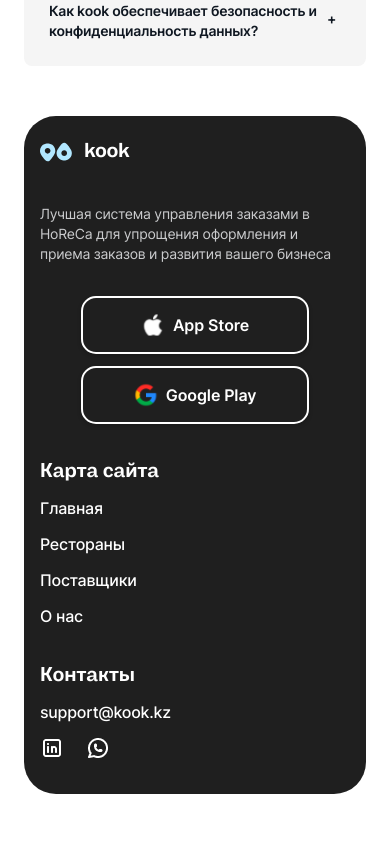
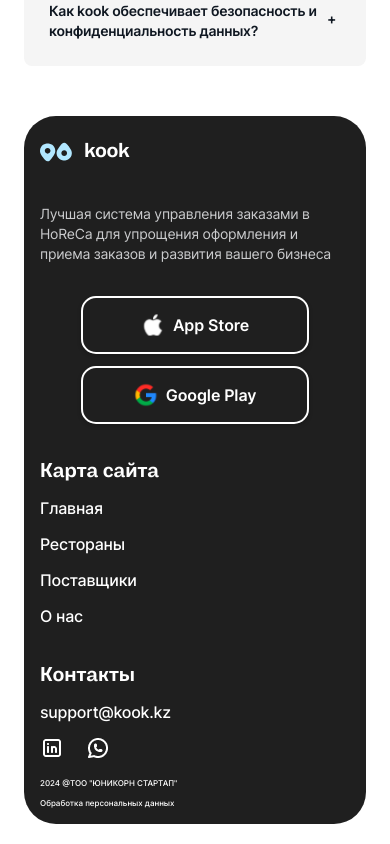
Before and after one commit to MarkennBagdat/kook.kz, a React (Create React App) app: page / in a window 390 px wide. Shown: the part 3958-4802 px from the top of the page. Before the commit the page ends 4772 px from the top, so only its background shows below. Built offline with nearby package versions, Linux system fonts and the light colour scheme; the HTML template or start-up script is replaced by a standard one.

Commit message:
first commit

```diff
--- a/src/components/Footer/Footer.css
+++ b/src/components/Footer/Footer.css
@@ -17,6 +17,23 @@
 .footer-brand {
     max-width: 400px;
 }
+
+
+.footer-bottom_text {
+    display: flex;
+    flex-direction: row;
+    gap: 10px;
+}
+
+.footer_text_two{
+    display: block; /* To ensure the full width is clickable and to position the icons below the email */
+    font-family: "Inter", sans-serif; /* Adjust if needed */
+    font-size: 8px;
+    font-weight: 500;
+    line-height: 10px;
+    color: #fff;
+}
+
 
 .logo {
     height: 40px;
@@ -119,8 +136,7 @@
     margin: 0;
 }
 
-.footer-sitemap ul li a,
-.footer-contacts a {
+.footer-sitemap ul li a{
     color: #fff;
     text-decoration: none;
 }
@@ -140,7 +156,6 @@
 } */
 .footer-sitemap h3 {
     margin: 8px 0 24px;
-
     font-family: "BodyGrotesque", sans-serif; /* Adjust if needed */
     font-size: 20px;
     font-weight: 700;
@@ -189,7 +204,7 @@
     text-align: left;
 }
 
-.footer-contacts a {
+.footer-contacts_a {
     display: block; /* To ensure the full width is clickable and to position the icons below the email */
     font-family: "Inter", sans-serif; /* Adjust if needed */
     font-size: 16px;
@@ -212,7 +227,7 @@
 }
 
 /* Additional styles for links to remove the default blue color and underline */
-.footer-contacts a,
+.footer-contacts_a,
 .social-links a {
     color: inherit; /* Inherits the white color specified above */
     text-decoration: none; /* No underline */
@@ -277,6 +292,13 @@
     }
 }
 
+@media (max-width: 980px) {
+    .footer-bottom_text {
+        display: flex;
+        flex-direction: column;
+    }
+}
+
 /* Responsive styles for mobile */
 @media (max-width: 480px) {
     .footer__inner {
--- a/src/components/Footer/Footer.js
+++ b/src/components/Footer/Footer.js
@@ -7,6 +7,7 @@
 import Logo from "../../Picture/Logo.svg";
 import Star from "../../Picture/Star 1.png";
 import ScrollToTopLink from "../../pages/SamePages/ScrollToTopLink";
+import PersonalDataProcessing from "../../Picture/ОбработкаПерсональныхДанных2.pdf";
 
 function Footer() {
   return (
@@ -63,12 +64,13 @@
             </div>
             <div className="footer-contacts">
               <h3>Контакты</h3>
-              <a href="mailto:support@kook.kz">support@kook.kz</a>
+              <a href="mailto:support@kook.kz" className="footer-contacts_a">support@kook.kz</a>
               <div className="social-links">
                 <a
                   href="https://www.linkedin.com/company/kook-startup/"
                   target="_blank"
                   rel="noopener noreferrer"
+                  className="footer-contacts_a"
                 >
                   <img src={LinkedinIcon} alt="LinkedIn" />
                 </a>
@@ -76,8 +78,21 @@
                   href="https://api.whatsapp.com/send?phone=77717488223"
                   target="_blank"
                   rel="noopener noreferrer"
+                  className="footer-contacts_a"
                 >
                   <img src={WhatsappIcon} alt="WhatsApp" />
+                </a>
+              </div>
+              <div className="footer-bottom_text">
+                <p className="footer_text_two">2024 @ТОО "ЮНИКОРН СТАРТАП"</p>
+                <a
+                  href={PersonalDataProcessing}
+                  download="ОбработкаПерсональныхДанных.pdf"
+                  target="_blank"
+                  rel="noopener noreferrer"
+                  className="footer_text_two"
+                >
+                  Обработка персональных данных
                 </a>
               </div>
             </div>
```
Also changed, not shown: 1 other file (tests, documents, lock files or other folders).
